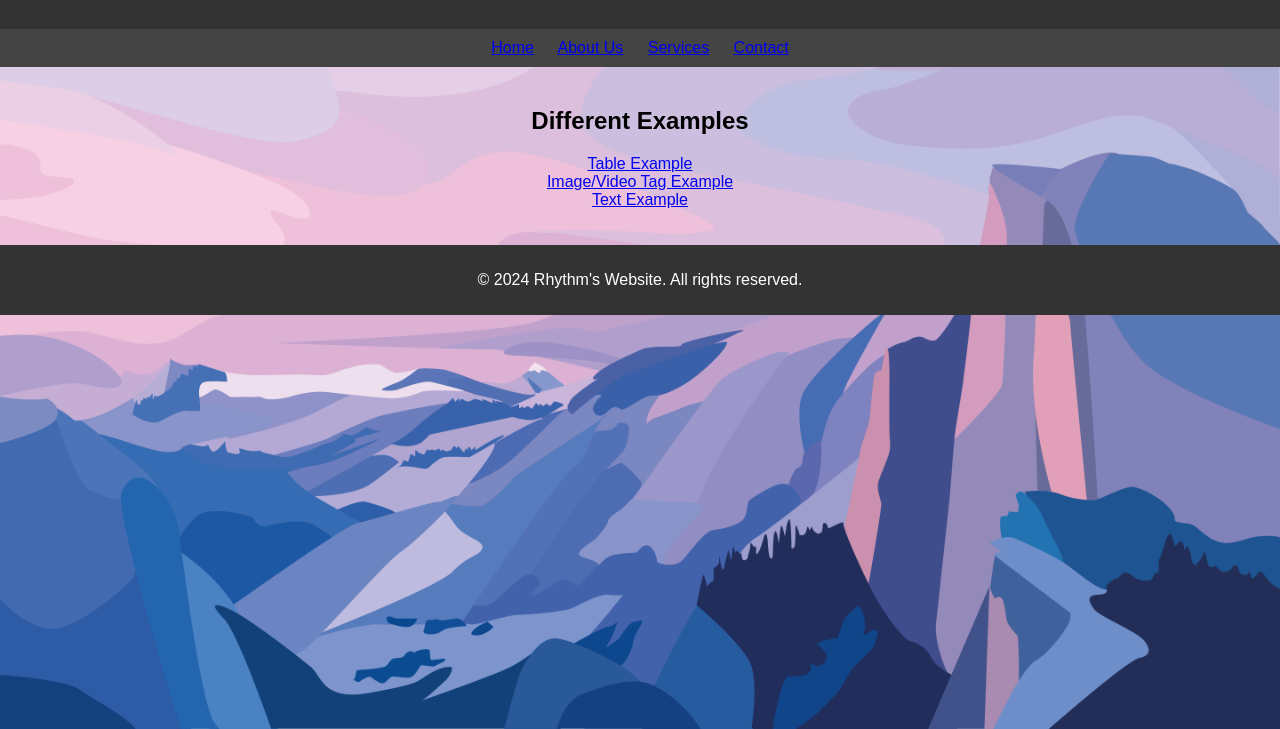
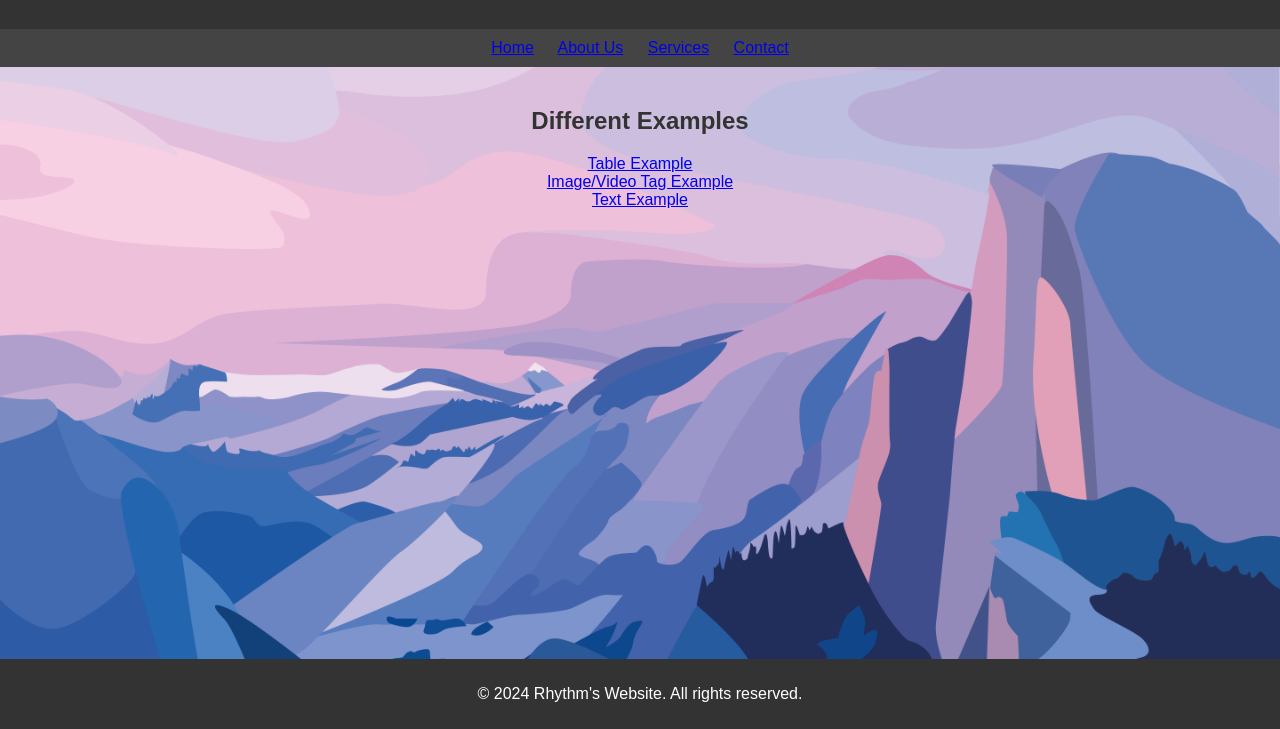
Before and after one commit to Rhythm0102/mywebsite, a plain HTML site: page services.html in a window 1280 px wide. Shown: the part 71-800 px from the top of the page. Drawn offline with Linux system fonts and the light colour scheme.

Commit message:
Update services.html

```diff
--- a/services.html
+++ b/services.html
@@ -3,7 +3,51 @@
 <head>
     <meta charset="UTF-8">
     <meta name="viewport" content="width=device-width, initial-scale=1.0">
-    <title>Your Webpage Title</title>
+    <title>Rhythm's Website</title>
+    <style>
+        body {
+            background-image: url('a.png');
+            background-size: cover;
+            margin: 0;
+            padding: 0;
+            font-family: Arial, sans-serif;
+            display: flex;
+            flex-direction: column;
+            min-height: 100vh;
+        }
+
+        footer {
+            margin-top: auto;
+        }
+
+        header, nav, section, footer {
+            width: 100%;
+            box-sizing: border-box;
+        }
+
+        header, nav, section {
+            padding: 20px;
+            text-align: center;
+            color: #333;
+        }
+
+        header {
+            background-color: #333;
+            color: #fff;
+        }
+
+        nav {
+            background-color: #444;
+            color: #fff;
+        }
+
+        footer {
+            background-color: #333;
+            color: #fff;
+            padding: 10px;
+            text-align: center;
+        }
+    </style>
 </head>
 <body style="background-image: url('a.png'); background-size: cover; margin: 0; padding: 0; font-family: Arial, sans-serif;">
 
```
